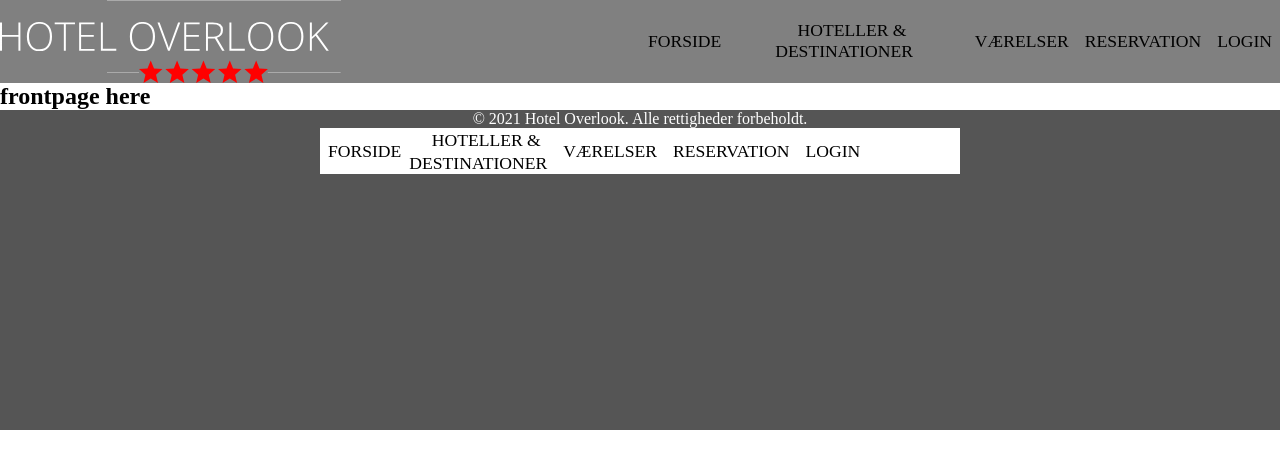
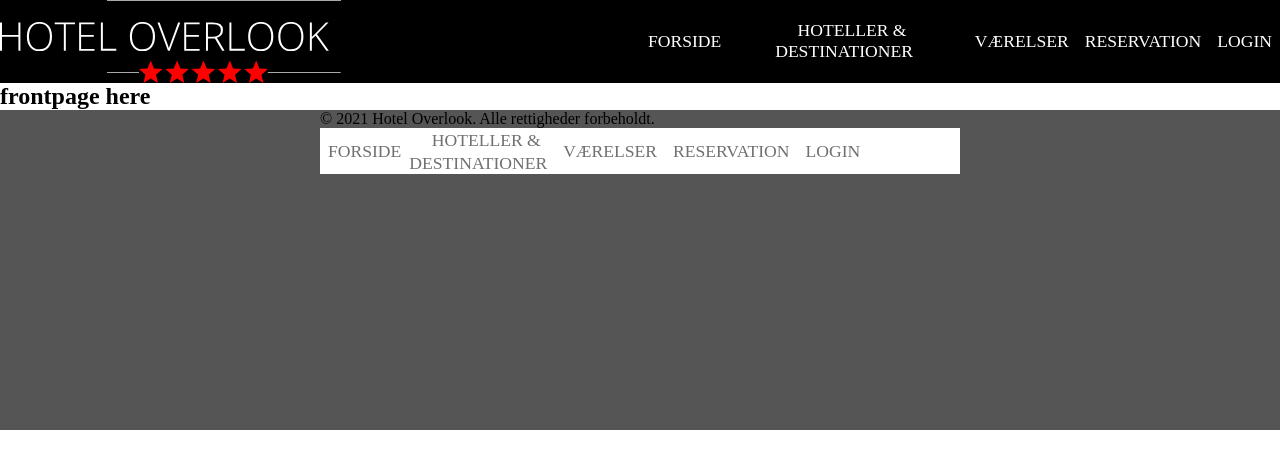
Before and after one commit to Eon4/Hotel-Overlook, a React (Vite) app in the folder hotel/: page / in a window 1280 px wide. Shown: the top 468 px of the page. Built offline with nearby package versions, Linux system fonts and the light colour scheme.

Commit message:
testing if global styles works

```diff
--- a/hotel/src/Globals.scss
+++ b/hotel/src/Globals.scss
@@ -3,17 +3,16 @@
 :root {
 
   //Colors for all:
-  --Grey: #f6f3f3;
-  --Snow: #ffffff;
-  --Black: #000000;
-  --Red: #c52525;
-  --BlueButton:#007BFF;
-  --BlueSky:#0056b3;
+  --lightGrey: #707070;
+  --redApple: #FF0000;
+  --darkGrey: #333333;
+  --snowWhite: #FFFFFF;
+  --darkKnight: #000000;
+  --colorTester: #47d50f;
 
 
   //Fonts for all
-  --logoFont: "Righteous", cursive;
-  --FontRoboto: "Roboto Flex", sans-serif;
+  --NavFont: "Open Sans", Semibold;
 
 
 }
--- a/hotel/src/components/Footer/footer.module.scss
+++ b/hotel/src/components/Footer/footer.module.scss
@@ -9,11 +9,7 @@
     margin: auto;
     grid-template-rows: auto;
     display: grid;
-    color: white;
-    text-align: center;
-
-    justify-content: center;
-    align-items: center;
+    color: var(--darkKnight);
   }
 
 
--- a/hotel/src/components/Navigation/navbar.module.scss
+++ b/hotel/src/components/Navigation/navbar.module.scss
@@ -3,7 +3,7 @@
   justify-content: center;
   align-items: center;
   grid-template-columns: 1fr 1fr;
-  background-color: grey;
+  background-color: var(--darkKnight);
 }
 
 .navbarGrid {
@@ -29,7 +29,7 @@ ul {
 
     a {
       font-size: 1.1rem;
-      color: black;
+      color: var(--snowWhite);
       text-decoration: none;
       transition: all 0.2s ease;
       padding: 8px;
@@ -44,6 +44,11 @@ ul {
 .footerNavbarStyle {
   background-color:white;
   font-size: 20px;
+  a{
+    color: var(--lightGrey);
+
+  }
+
 }
 
 
--- a/hotel/src/index.css
+++ b/hotel/src/index.css
@@ -1,3 +1,5 @@
+@import url(./Globals.scss);
+
 #root {
   margin: 0;
   padding: 0;
```
